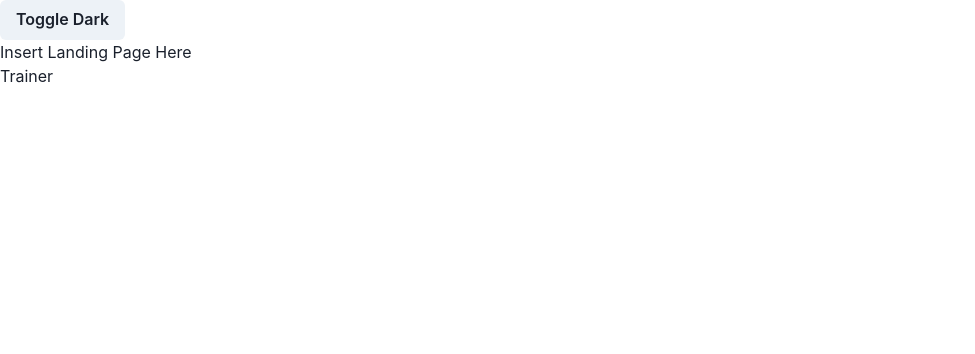
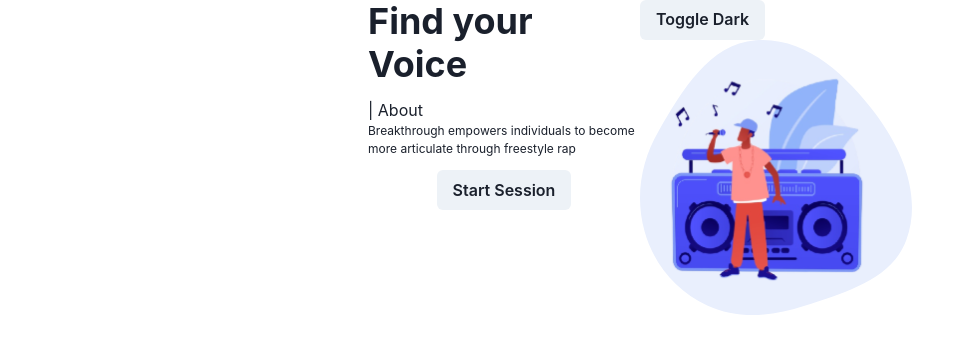
Before and after one commit to eden-chan/Breakthrough, a Next.js app: page / in a window 1280 px wide. Shown: the top 354 px of the page, without its empty margins (0-975 px from the left). Built offline with nearby package versions, Linux system fonts and the light colour scheme.

Commit message:
Add SVG logos and landing page layout

```diff
--- a/pages/index.tsx
+++ b/pages/index.tsx
@@ -1,19 +1,53 @@
-import { Box } from '@chakra-ui/react';
-import Link from 'next/link'
-import { useColorMode, Button } from '@chakra-ui/react'
+import Link from "next/link";
+import {
+  useColorMode,
+  Button,
+  Container,
+  Grid,
+  GridItem,
+  Box,
+  Stack,
+  VStack,
+  Heading,
+  Text, Flex,
+} from "@chakra-ui/react";
+
+import Image from 'next/image'
+import singer from '../public/singer.svg';
+import rapper from '../public/rapper.svg';
+
 
 export default function Home() {
-  const { colorMode, toggleColorMode } = useColorMode()
+  const { colorMode, toggleColorMode } = useColorMode();
 
   return (
-    <Box className="flex flex-col">
-      <Button onClick={toggleColorMode}>
-        Toggle {colorMode === "light" ? "Dark" : "Light"}
-      </Button>
-      <p className="text-center">Insert Landing Page Here</p>
-      <Link href="/trainer">
-        <a>Trainer</a>
-      </Link>
-    </Box>
-  )
+    <Container maxW="xl">
+      <Grid templateColumns="repeat(2, 1fr)">
+        <GridItem>
+          <VStack spacing="12px">
+            <Box>
+              <Heading as="h1" size="xl">
+                Find your Voice
+              </Heading>
+            </Box>
+            <Box>
+              <Text fontSize="md"> | About </Text>
+              <Text fontSize="xs"> Breakthrough empowers individuals to become more articulate through freestyle rap  </Text>
+            </Box>
+            <Link href="/trainer" passHref>
+              <Button>
+                Start Session
+              </Button>
+            </Link>
+          </VStack>
+        </GridItem>
+        <GridItem>
+          <Button onClick={toggleColorMode}>
+            Toggle {colorMode === "light" ? "Dark" : "Light"}
+          </Button>
+          <Image src={rapper} alt="Singer" />
+        </GridItem>
+      </Grid>
+    </Container>
+  );
 }
```
Also changed, not shown: public/rapper.svg (added), public/singer.svg (added).
